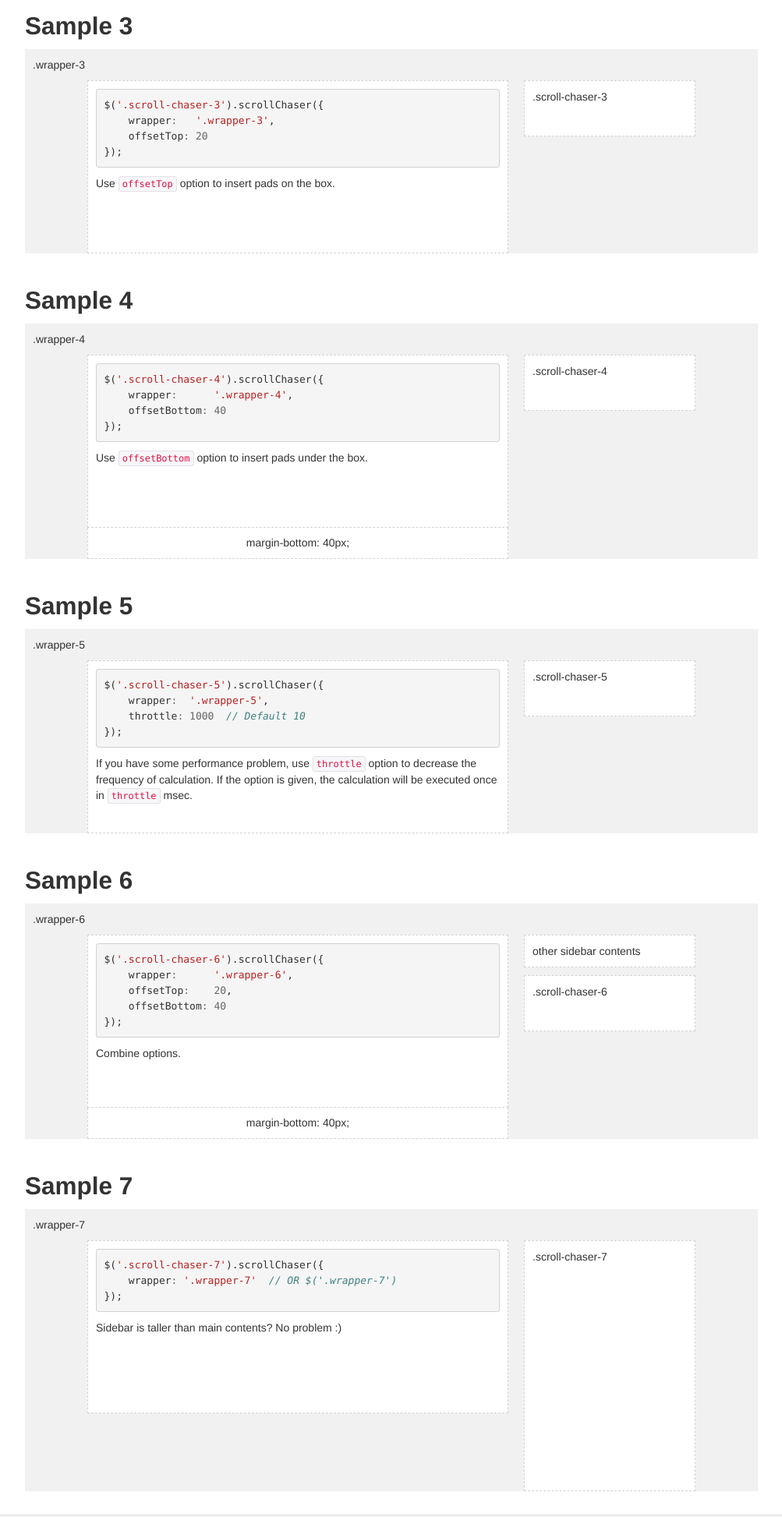
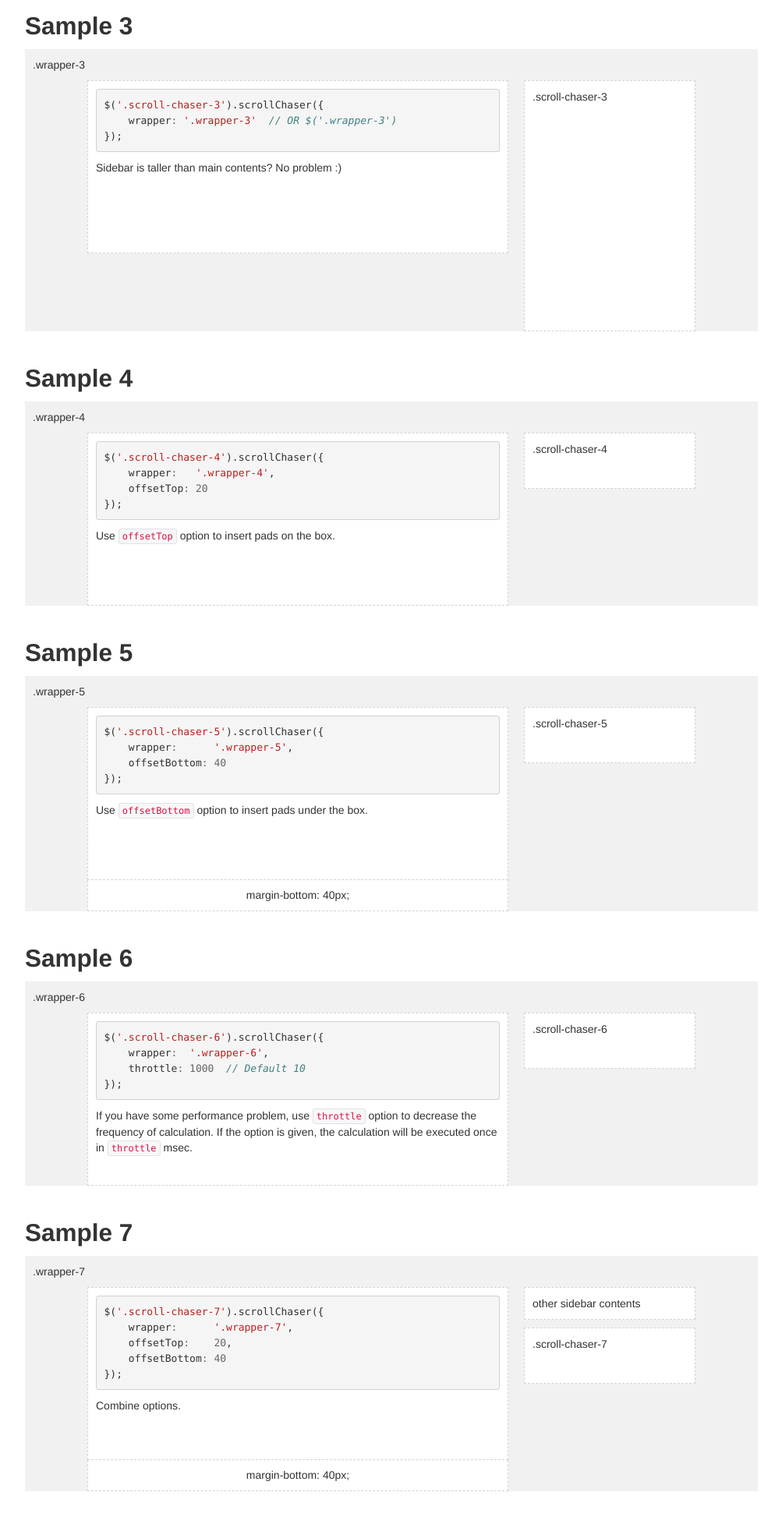
Before and after one commit to yuku/jquery-scrollchaser, a website: page index.html in a window 1280 px wide. Shown: the part 855-2801 px from the top of the page at 78% size, without its empty margins (138-1141 px from the left). Drawn offline with Linux system fonts and the light colour scheme.

Commit message:
Update index.html for better understanding

```diff
--- a/index.html
+++ b/index.html
@@ -91,14 +91,14 @@ Sidebar can contain other contents.
                                 <div class="main">
                                     <pre class="script">
 <span class="nx">$</span><span class="p">(</span><span class="s1">'.scroll-chaser-3'</span><span class="p">).</span><span class="nx">scrollChaser</span><span class="p">({</span>
-    <span class="nx">wrapper</span><span class="o">:</span>   <span class="s1">'.wrapper-3'</span><span class="p">,</span>
-    <span class="nx">offsetTop</span><span class="o">:</span> <span class="mi">20</span>
+    <span class="nx">wrapper</span><span class="o">:</span> <span class="s1">'.wrapper-3'</span>  <span class="c1">// OR $('.wrapper-3')</span>
 <span class="p">});</span></pre>
-Use <code>offsetTop</code> option to insert pads on the box.
+Sidebar is taller than main contents? No problem :)
                                 </div>
                             </div>
                             <div class="span3">
-                                <div class="scroll-chaser scroll-chaser-3">
+                                <div class="scroll-chaser scroll-chaser-3"
+                                    style="height: 300px;">
                                     .scroll-chaser-3
                                 </div>
                             </div>
@@ -116,13 +116,10 @@ Use <code>offsetTop</code> option to insert pads on the box.
                                 <div class="main">
                                     <pre class="script">
 <span class="nx">$</span><span class="p">(</span><span class="s1">'.scroll-chaser-4'</span><span class="p">).</span><span class="nx">scrollChaser</span><span class="p">({</span>
-    <span class="nx">wrapper</span><span class="o">:</span>      <span class="s1">'.wrapper-4'</span><span class="p">,</span>
-    <span class="nx">offsetBottom</span><span class="o">:</span> <span class="mi">40</span>
+    <span class="nx">wrapper</span><span class="o">:</span>   <span class="s1">'.wrapper-4'</span><span class="p">,</span>
+    <span class="nx">offsetTop</span><span class="o">:</span> <span class="mi">20</span>
 <span class="p">});</span></pre>
-Use <code>offsetBottom</code> option to insert pads under the box.
-                                </div>
-                                <div class="margin-bottom-40px">
-                                    margin-bottom: 40px;
+Use <code>offsetTop</code> option to insert pads on the box.
                                 </div>
                             </div>
                             <div class="span3">
@@ -144,12 +141,13 @@ Use <code>offsetBottom</code> option to insert pads under the box.
                                 <div class="main">
                                     <pre class="script">
 <span class="nx">$</span><span class="p">(</span><span class="s1">'.scroll-chaser-5'</span><span class="p">).</span><span class="nx">scrollChaser</span><span class="p">({</span>
-    <span class="nx">wrapper</span><span class="o">:</span>  <span class="s1">'.wrapper-5'</span><span class="p">,</span>
-    <span class="nx">throttle</span><span class="o">:</span> <span class="mi">1000</span>  <span class="c1">// Default 10</span>
+    <span class="nx">wrapper</span><span class="o">:</span>      <span class="s1">'.wrapper-5'</span><span class="p">,</span>
+    <span class="nx">offsetBottom</span><span class="o">:</span> <span class="mi">40</span>
 <span class="p">});</span></pre>
-If you have some performance problem, use <code>throttle</code> option to
-decrease the frequency of calculation. If the option is given, the calculation
-will be executed once in <code>throttle</code> msec.
+Use <code>offsetBottom</code> option to insert pads under the box.
+                                </div>
+                                <div class="margin-bottom-40px">
+                                    margin-bottom: 40px;
                                 </div>
                             </div>
                             <div class="span3">
@@ -171,20 +169,15 @@ will be executed once in <code>throttle</code> msec.
                                 <div class="main">
                                     <pre class="script">
 <span class="nx">$</span><span class="p">(</span><span class="s1">'.scroll-chaser-6'</span><span class="p">).</span><span class="nx">scrollChaser</span><span class="p">({</span>
-    <span class="nx">wrapper</span><span class="o">:</span>      <span class="s1">'.wrapper-6'</span><span class="p">,</span>
-    <span class="nx">offsetTop</span><span class="o">:</span>    <span class="mi">20</span><span class="p">,</span>
-    <span class="nx">offsetBottom</span><span class="o">:</span> <span class="mi">40</span>
+    <span class="nx">wrapper</span><span class="o">:</span>  <span class="s1">'.wrapper-6'</span><span class="p">,</span>
+    <span class="nx">throttle</span><span class="o">:</span> <span class="mi">1000</span>  <span class="c1">// Default 10</span>
 <span class="p">});</span></pre>
-Combine options.
-                                </div>
-                                <div class="margin-bottom-40px">
-                                    margin-bottom: 40px;
+If you have some performance problem, use <code>throttle</code> option to
+decrease the frequency of calculation. If the option is given, the calculation
+will be executed once in <code>throttle</code> msec.
                                 </div>
                             </div>
                             <div class="span3">
-                                <div class="other">
-                                    other sidebar contents
-                                </div>
                                 <div class="scroll-chaser scroll-chaser-6">
                                     .scroll-chaser-6
                                 </div>
@@ -203,14 +196,21 @@ Combine options.
                                 <div class="main">
                                     <pre class="script">
 <span class="nx">$</span><span class="p">(</span><span class="s1">'.scroll-chaser-7'</span><span class="p">).</span><span class="nx">scrollChaser</span><span class="p">({</span>
-    <span class="nx">wrapper</span><span class="o">:</span> <span class="s1">'.wrapper-7'</span>  <span class="c1">// OR $('.wrapper-7')</span>
+    <span class="nx">wrapper</span><span class="o">:</span>      <span class="s1">'.wrapper-7'</span><span class="p">,</span>
+    <span class="nx">offsetTop</span><span class="o">:</span>    <span class="mi">20</span><span class="p">,</span>
+    <span class="nx">offsetBottom</span><span class="o">:</span> <span class="mi">40</span>
 <span class="p">});</span></pre>
-Sidebar is taller than main contents? No problem :)
+Combine options.
+                                </div>
+                                <div class="margin-bottom-40px">
+                                    margin-bottom: 40px;
                                 </div>
                             </div>
                             <div class="span3">
-                                <div class="scroll-chaser scroll-chaser-7"
-                                    style="height: 300px;">
+                                <div class="other">
+                                    other sidebar contents
+                                </div>
+                                <div class="scroll-chaser scroll-chaser-7">
                                     .scroll-chaser-7
                                 </div>
                             </div>
--- a/media/stylesheets/main.css
+++ b/media/stylesheets/main.css
@@ -1,10 +1,10 @@
 footer {
+    margin-top: 500px;
     border-top: 1px solid Gainsboro;
     padding: 30px;
     background-color: WhiteSmoke;
     color: Gray;
     text-align: center;
-    height: 500px;
 }
 
 .wrapper {
```
